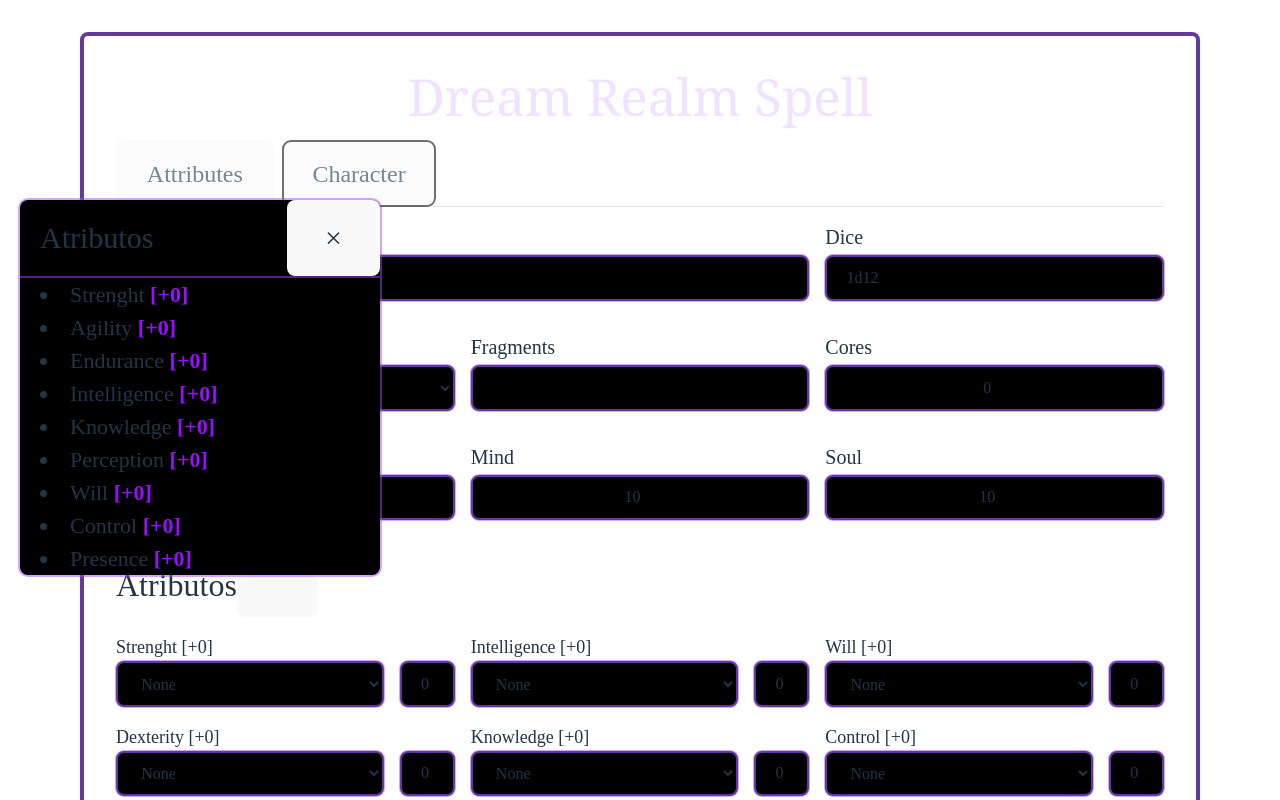
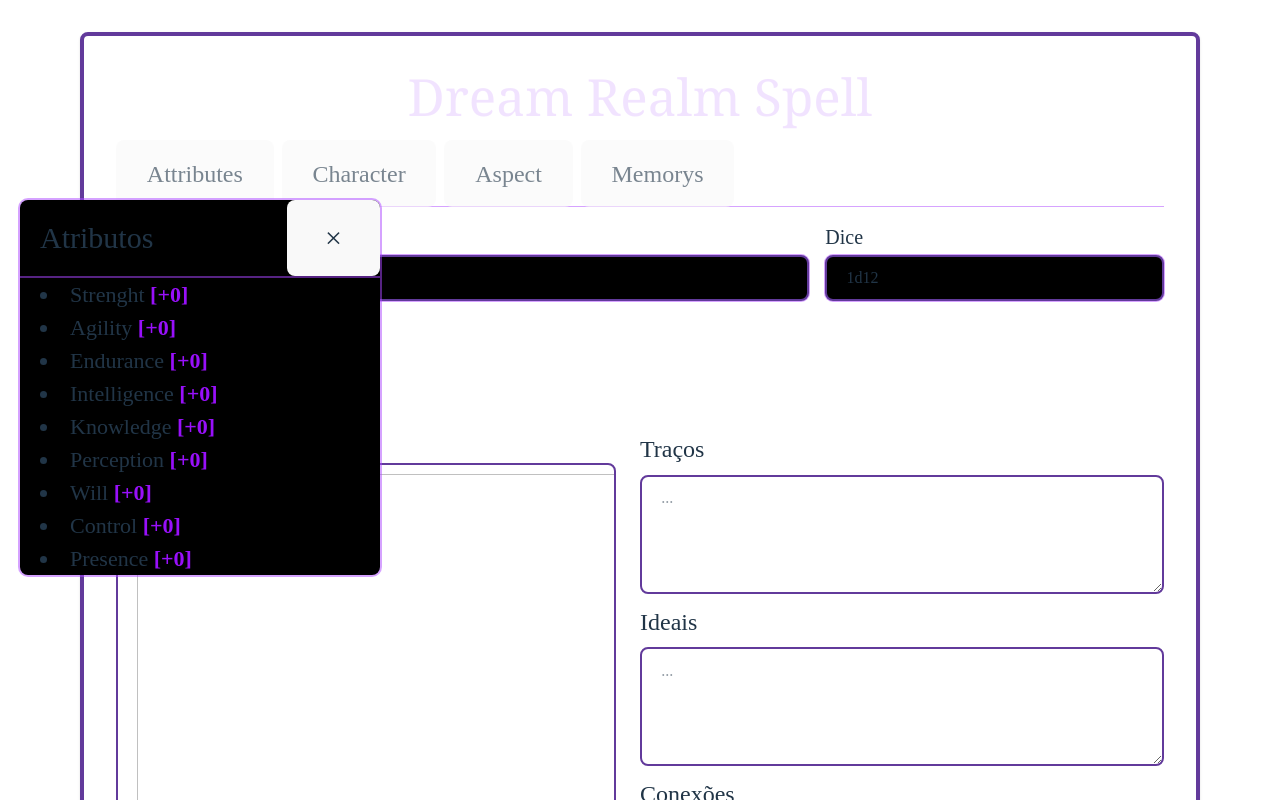
Before and after one commit to Batatoni/Worst-Speel, a React (Vite) app: page / in a window 1280 px wide. Both pictures are taken after a click on the tab "Character". Shown: the top 800 px of the page. Built offline with nearby package versions, Linux system fonts and the light colour scheme.

Commit message:
Tab & Save

```diff
--- a/src/App.tsx
+++ b/src/App.tsx
@@ -11,13 +11,24 @@ import {
   ProfLevel,
   TabChanger,
 } from "./components/SpecialComponents";
-import { DmgRedCalculation, RankExtract, TotalSkillBonus } from "./components/Functions";
+import {
+  DmgRedCalculation,
+  RankExtract,
+  TotalSkillBonus,
+} from "./components/Functions";
+import { Atributte } from "./components/Functions";
 import theme from "./components/Theme";
 
 function App() {
   const [visible, setVisible] = useState(false);
   const [AtListVisible, setAtListVisible] = useState(true);
-  const [atr, setAttributes] = useState({
+
+  /* Não curti muito esse initialAtr tentar mudar ele depois sei la ele me parece bem bugavel */
+
+  const initialAtr = () => {
+    const fichasalva = localStorage.getItem("sheet");
+    return fichasalva ? JSON.parse(fichasalva) as Atributte : {
+      name: "",
       Body: 10,
       Mind: 10,
       Soul: 10,
@@ -50,7 +61,14 @@ function App() {
       CalcDmgTaken: 0,
       MaxHp: 25,
       Hp: 25,
-  });
+      traces: "",
+      ideas: "",
+      conections: "",
+      note: "",
+    };
+  };
+
+  const [atr, setAttributes] = useState(initialAtr);
 
   const AttValue = (name: string, value: number | string | boolean) => {
     setAttributes((prevAtributtes) => ({
@@ -59,9 +77,28 @@ function App() {
     }));
   };
 
-  const TotalEndurace = TotalSkillBonus(atr.Endurance as ProfLevel, atr.Body, atr.Cores, atr.Endurancebonus)
+  useEffect(() => {
+      const fichasalva = localStorage.getItem("sheet");
+      console.log("Recuperando do localStorage:", fichasalva);
+      if (fichasalva) {
+        const dados = JSON.parse(fichasalva);
+        setAttributes(dados);
+      }
+  }, []);
+
+  useEffect(() => {
+    console.log("Salvando no localStorage:", atr);
+    localStorage.setItem("sheet", JSON.stringify(atr))
+  }, [atr])
+
+  const TotalEndurace = TotalSkillBonus(
+    atr.Endurance as ProfLevel,
+    atr.Body,
+    atr.Cores,
+    atr.Endurancebonus
+  );
   const MaxHp = Math.round(
-    TotalEndurace > 0 ? 25 * (TotalEndurace * 0.25 + 1) : 25
+    TotalEndurace > 0 ? 25 * (TotalEndurace * (0.25 + 1)) : 25
   );
   const newHp = MaxHp - atr.MaxHp + atr.Hp;
 
@@ -78,17 +115,15 @@ function App() {
             Dream Realm Spell
           </h1>
         </div>
-        <TabChanger/>
+        <TabChanger />
         <div>
           <div className="grid grid-cols-3 gap-x-4 gap-y-1">
             <p className="text-left text-xl col-span-2">Name</p>
             <p className="text-left text-xl">Dice</p>
-            <Input name="" type="text" className="col-span-2" />
+            <Input name="" type="text" className="col-span-2" value={atr.name} onchange={(e) => AttValue("name", e.target.value)}/>
             <Input name="" type="text" value={atr.Dice} />
           </div>
-
-          <div id="Tela 1 Character Attributes">
-
+          <div id="Tela 1 Character">
             <div className="grid grid-cols-3 gap-x-4 gap-y-1 mt-8">
               <p className="text-left text-xl">Rank</p>
               <p className="text-left text-xl">Fragments</p>
@@ -141,7 +176,7 @@ function App() {
             </div>
             <h2 className="text-left justify-between">
               Atributos
-            <button onClick={() => setAtListVisible(true)} />
+              <button  onClick={() => setAtListVisible(true)} />
             </h2>
             <div className="grid grid-cols-3 gap-4">
               <div>
@@ -311,7 +346,7 @@ function App() {
               <div className="grid grid-cols-2 gap-4 col-start-3">
                 <div className="relative group">
                   <button
-                  className="bg-purple-600 text-white rounded-lg p-2 w-full"
+                    className="bg-purple-600 text-white rounded-lg p-2 w-full hover:bg-purple-700"
                     onClick={() => {
                       const newHp = DmgRedCalculation(
                         atr.Hp,
@@ -329,13 +364,13 @@ function App() {
                   <div className="absolute w-90 left-0 bottom-full mb-2 hidden group-hover:block bg-black text-sm rounded-lg p-2 shadow-lg border border-[#623a9b]">
                     <Label
                       value="Damage Reduction Formula"
-                    className="text-base"
+                      className="text-base font-bold text-purple-500"
                     />
                     <p className="text-left">
                       O dano é calculado baseado na quantidade de armadura total
-                    do player, mas quanto maior for o dano em relação a armadura
-                    maior a redução e quanto menor for o dano em relação a
-                    armadura menor a redução
+                      do player, mas quanto maior for o dano em relação a
+                      armadura maior a redução e quanto menor for o dano em
+                      relação a armadura menor a redução
                     </p>
                   </div>
                 </div>
@@ -350,9 +385,63 @@ function App() {
                 </div>
               </div>
             </div>
+          </div>
+          {/* Fim da Tela1 Character Attributes */}
+          <div id="Tela 2 Character" hidden>
+            <h2 className="">Personalidade</h2>
+            <div className="grid grid-cols-2 text-left mt-10">
+              <div>
+                <h3 className="mb-3">Aparencia</h3>
+                <input className="w-125 h-120" type="image" />
+              </div>
+              <div>
+                <h3 className="mb-3 mt-3">Traços</h3>
+                <textarea
+                  className="w-full"
+                  rows={4}
+                  placeholder="..."
+                  value={atr.traces}
+                  onChange={(e) => AttValue("traces", e.target.value)}
+                />
+                <h3 className="mb-3 mt-2">Ideais</h3>
+                <textarea
+                  className="w-full"
+                  rows={4}
+                  placeholder="..."
+                  value={atr.ideas}
+                  onChange={(e) => AttValue("ideas", e.target.value)}
+                />
+                <h3 className="mb-3 mt-2">Conexões</h3>
+                <textarea
+                  className="w-full"
+                  rows={4}
+                  placeholder="..."
+                  value={atr.conections}
+                  onChange={(e) => AttValue("conections", e.target.value)}
+                />
+              </div>
+            </div>
+            <h3 className="mb-4">Notas</h3>
+            <textarea className="w-full" rows={6} placeholder="..." onChange={(e) => AttValue("note", e.target.value)} />
+          </div>
+          {/* Fim da Tela2 Character Profile */}
+          <div id="Tela 3 Character" hidden>
+            <h2>Aspect</h2>
+            <div className="flex">
+            <Input type="text" name="Aspect_Name" placeholder="Aspect Name"/>
+            <Input type="text" name="Aspect_Rank" placeholder="Aspect Rank"/>
+            </div>
+              <h3>Aspect Description</h3>
+              <textarea className="w-full" rows={4} placeholder="Aspect Description"/>
+              <h3>Aspect Abilitys</h3>
+              <div className="grid grid-cols-2 gap-2">
+                <Input type="Text" name="AspAbilitName1" className="w-40" placeholder="Ability Name"/>
+                <Label value="-Dormant-" className="font-bold" />
+              </div>
+              <textarea className="w-full" rows={4} placeholder="Ability Description"/>
 
-          </div> {/* Fim da Tela1 Character Attributes */}
-
+          </div>
+          {/* Fim da Tela 3 Character Aspect */}
           <DmgTakenAlert
             DmgTaken={atr.CalcDmgTaken}
             visible={visible}
@@ -361,7 +450,6 @@ function App() {
           {AtListVisible && (
             <AtributteList atr={atr} setIsVisible={setAtListVisible} />
           )}
-
         </div>
       </div>
     </>
--- a/src/components/SpecialComponents.tsx
+++ b/src/components/SpecialComponents.tsx
@@ -418,8 +418,21 @@ function AttributeItem({ name, value }: { name: string; value: string }) {
 
 export function TabChanger() {
 
+  const handletabattribute = (target: number) => {
+
+    const target2 = document.getElementById(`Tela ${target} Character`);
+
+    for(let i = 0; i <= 2; i++) {
+      const Hided = document.getElementById(`Tela ${i} Character`)
+      Hided?.setAttribute("hidden", "")
+    }
+
+    target2?.removeAttribute("hidden");
+  }
+
+
   return (
-    <div className="mb-4 border-b border-gray-200 dark:border-gray-700">
+    <div className="mb-4 border-b border-purple-500/50">
       <ul
         className="flex flex-wrap -mb-px text-sm text-[24px] opacity-60 text-center"
         id="default-styled-tab"
@@ -427,11 +440,12 @@ export function TabChanger() {
       >
         <li className="me-2" role="presentation">
           <button
-            className="inline-block p-4 border-b-2 rounded-t-lg"
+            className="inline-block p-4 border-b-2 rounded-t-lg hover:border-purple-500"
             type="button"
             role="tab"
             aria-controls="profile"
             aria-selected="false"
+            onClick={() => handletabattribute(1)}
           >
             Attributes
           </button>
@@ -443,8 +457,33 @@ export function TabChanger() {
             role="tab"
             aria-controls="dashboard"
             aria-selected="false"
+            onClick={() => handletabattribute(2)}
           >
             Character
+          </button>
+          </li>
+          <li className="me-2" role="presentation">
+          <button
+            className="inline-block p-4 border-b-2 rounded-t-lg "
+            type="button"
+            role="tab"
+            aria-controls="dashboard"
+            aria-selected="false"
+            onClick={() => handletabattribute(3)}
+          >
+            Aspect
+          </button>
+        </li>
+        <li className="me-2" role="presentation">
+          <button
+            className="inline-block p-4 border-b-2 rounded-t-lg "
+            type="button"
+            role="tab"
+            aria-controls="dashboard"
+            aria-selected="false"
+            onClick={() => handletabattribute(4)}
+          >
+            Memorys
           </button>
         </li>
       </ul>
--- a/src/index.css
+++ b/src/index.css
@@ -27,25 +27,40 @@ a:hover {
 input {
   border-radius: 8px;
   border: 2px solid #623a9b;
+  outline: 0px solid #623a9b;
   padding: 0.6em 1.2em;
   font-size: 1em;
   font-weight: 500;
   font-family: inherit;
 }
 input:hover {
-  border-color: #5342a0;
+  outline: 3px solid #623a9b;
 }
 
 select {
   border-radius: 8px;
   border: 2px solid #623a9b;
+  outline: 0px solid #623a9b;
   padding: 0.6em 1.2em;
   font-size: 1em;
   font-weight: 500;
   font-family: inherit;
 }
 select:hover {
-  border-color: #5342a0;
+  outline: 3px solid #623a9b;
+}
+
+textarea {
+  border-radius: 8px;
+  border: 2px solid #623a9b;
+  outline: 0px solid #623a9b;
+  padding: 0.6em 1.2em;
+  font-size: 1em;
+  font-weight: 500;
+  font-family: inherit;
+}
+textarea:hover {
+  outline: 3px solid #623a9b;
 }
 
 option {
@@ -77,6 +92,11 @@ h2 {
   line-height: 1.1;
   text-align: left;
 }
+h3 {
+  font-size: 1.5em;
+  line-height: 1.1;
+  text-align: left;
+}
 
 button {
   border-radius: 8px;
@@ -89,12 +109,9 @@ button {
   transition: border-color 0.25s;
 }
 button:hover {
-  border-color: #361e56;
+  border-color: #623a9b;
 }
-button:focus,
-button:focus-visible {
-  outline: 4px auto -webkit-focus-ring-color;
-}
+
 
 @media (prefers-color-scheme: light) {
   :root {
```
Also changed, not shown: src/components/Functions.tsx (+40 -0 lines). Lines whose indentation alone changed are shown as unchanged.
